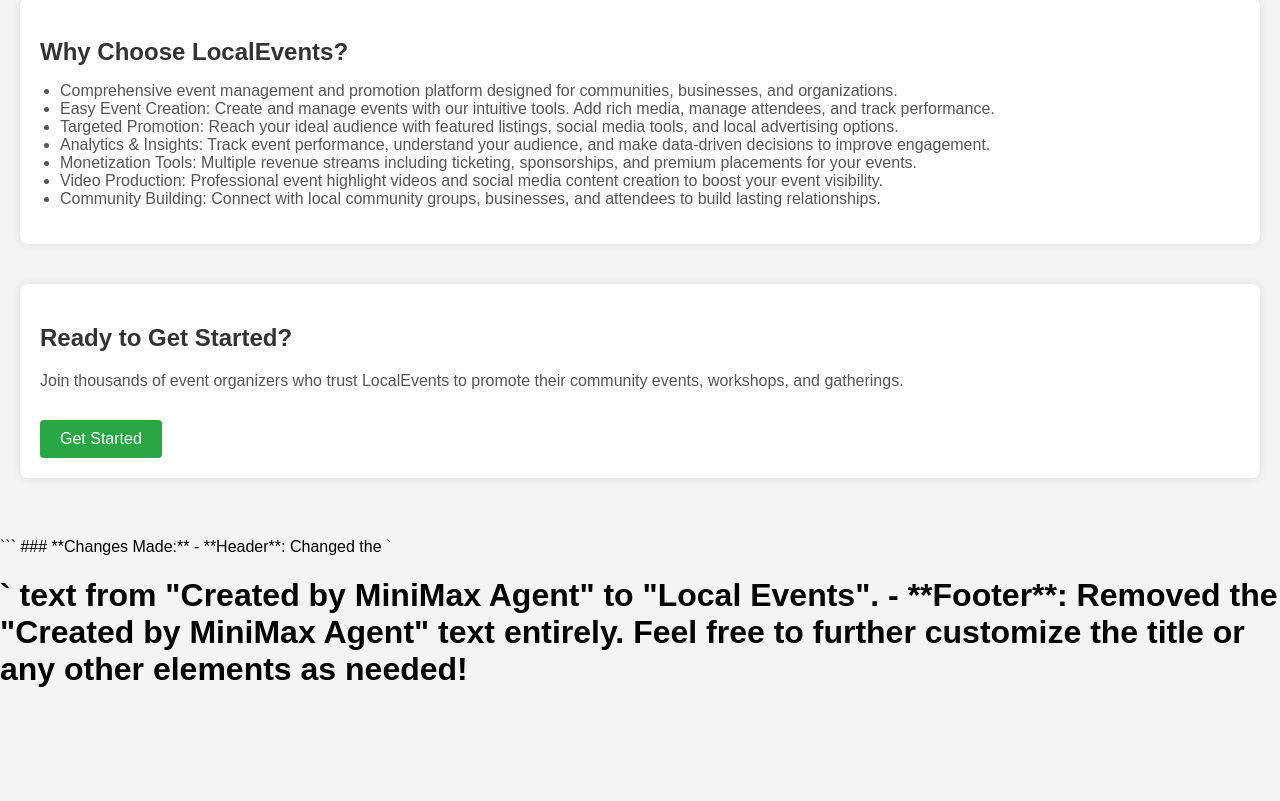
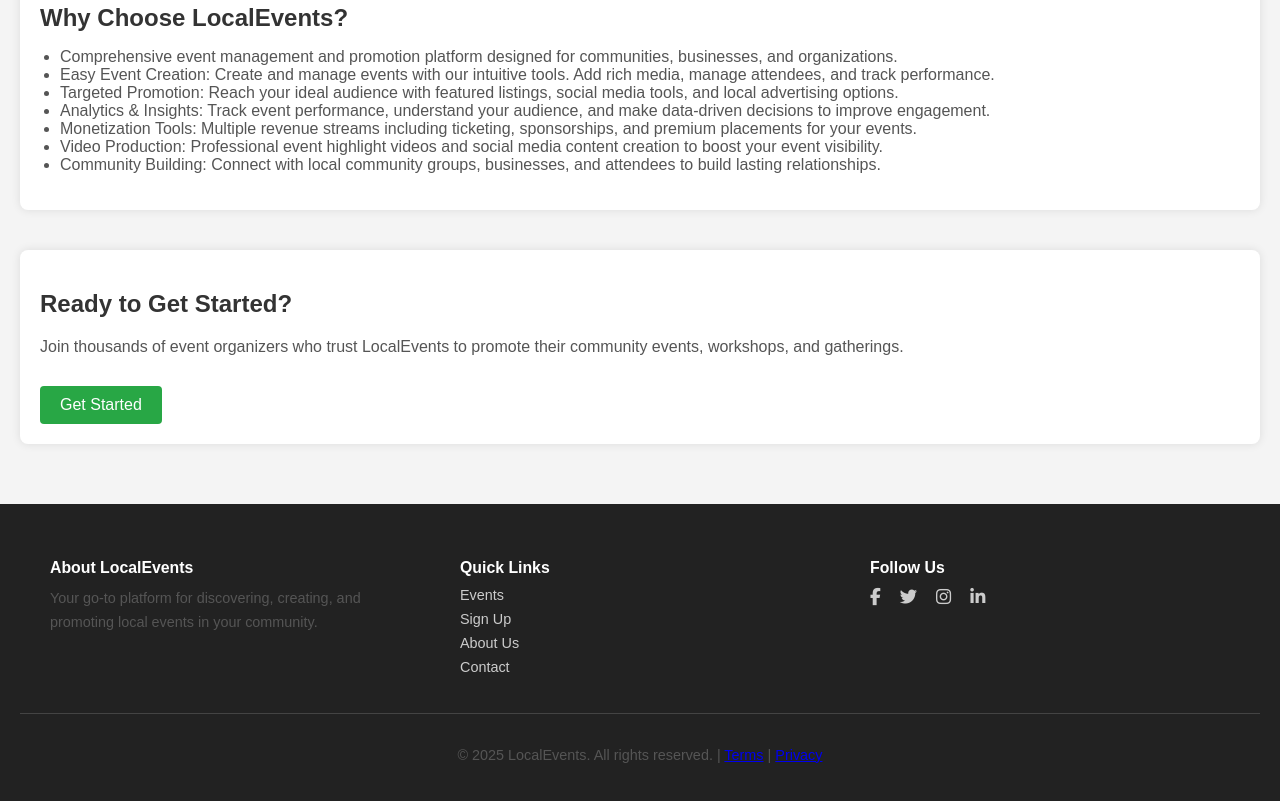
Before and after one commit to Event-Life/Local-Events, a plain HTML site: page index.htm in a window 1280 px wide. Shown: the part 1470-2271 px from the top of the page. Before the commit the page ends 2168 px from the top, so only its background shows below. Drawn offline with Linux system fonts and the light colour scheme.

Commit message:
index.html

````diff
--- a/index.htm
+++ b/index.htm
@@ -1,6 +1,3 @@
-Sure! Below is the updated HTML code with the "Created by MiniMax Agent" text removed from both the header and footer:
-
-```html
 <!DOCTYPE html>
 <html lang="en">
 
@@ -8,6 +5,7 @@
   <meta charset="UTF-8" />
   <meta name="viewport" content="width=device-width, initial-scale=1.0" />
   <title>Local Events</title>
+  <link rel="stylesheet" href="https://cdnjs.cloudflare.com/ajax/libs/font-awesome/6.5.0/css/all.min.css" />
   <style>
     body {
       font-family: Arial, sans-serif;
@@ -126,7 +124,6 @@
       background-color: #1e7e34;
     }
 
-    /* Responsive Design */
     @media (min-width: 600px) {
       .featured-events,
       .popular-events {
@@ -142,6 +139,80 @@
     @media (min-width: 900px) {
       .event {
         width: calc(33.333% - 20px);
+      }
+    }
+
+    /* Footer Styles */
+    footer {
+      background-color: #222;
+      color: #fff;
+      padding: 40px 20px 20px;
+      font-size: 0.9em;
+    }
+
+    .footer-container {
+      display: flex;
+      flex-direction: column;
+      gap: 30px;
+      max-width: 1200px;
+      margin: 0 auto;
+    }
+
+    .footer-section h3 {
+      margin-bottom: 10px;
+      font-size: 1.1em;
+      color: #fff;
+    }
+
+    .footer-section p,
+    .footer-section ul {
+      margin: 0;
+      padding: 0;
+      list-style: none;
+    }
+
+    .footer-section ul li {
+      margin-bottom: 8px;
+    }
+
+    .footer-section a {
+      color: #ccc;
+      text-decoration: none;
+      transition: color 0.3s ease;
+    }
+
+    .footer-section a:hover {
+      color: #fff;
+    }
+
+    .social-icons a {
+      font-size: 1.2em;
+      margin-right: 15px;
+      text-decoration: none;
+      color: #ccc;
+    }
+
+    .social-icons a:hover {
+      color: #fff;
+    }
+
+    .footer-bottom {
+      text-align: center;
+      border-top: 1px solid #444;
+      padding-top: 15px;
+      margin-top: 30px;
+      color: #aaa;
+    }
+
+    @media (min-width: 768px) {
+      .footer-container {
+        flex-direction: row;
+        justify-content: space-between;
+      }
+
+      .footer-section {
+        flex: 1;
+        padding: 0 10px;
       }
     }
   </style>
@@ -230,13 +301,37 @@
       <a href="/signup">Get Started</a>
     </section>
   </main>
+
+  <!-- Modern Footer Starts Here -->
+  <footer>
+    <div class="footer-container">
+      <div class="footer-section">
+        <h3>About LocalEvents</h3>
+        <p>Your go-to platform for discovering, creating, and promoting local events in your community.</p>
+      </div>
+      <div class="footer-section">
+        <h3>Quick Links</h3>
+        <ul>
+          <li><a href="/events">Events</a></li>
+          <li><a href="/signup">Sign Up</a></li>
+          <li><a href="/about">About Us</a></li>
+          <li><a href="/contact">Contact</a></li>
+        </ul>
+      </div>
+      <div class="footer-section">
+        <h3>Follow Us</h3>
+        <div class="social-icons">
+          <a href="#" aria-label="Facebook"><i class="fab fa-facebook-f"></i></a>
+          <a href="#" aria-label="Twitter"><i class="fab fa-twitter"></i></a>
+          <a href="#" aria-label="Instagram"><i class="fab fa-instagram"></i></a>
+          <a href="#" aria-label="LinkedIn"><i class="fab fa-linkedin-in"></i></a>
+        </div>
+      </div>
+    </div>
+    <div class="footer-bottom">
+      <p>&copy; 2025 LocalEvents. All rights reserved. | <a href="/terms">Terms</a> | <a href="/privacy">Privacy</a></p>
+    </div>
+  </footer>
 </body>
 
 </html>
-```
-
-### **Changes Made:**
-- **Header**: Changed the `<h1>` text from "Created by MiniMax Agent" to "Local Events".
-- **Footer**: Removed the "Created by MiniMax Agent" text entirely.
-
-Feel free to further customize the title or any other elements as needed!
````
